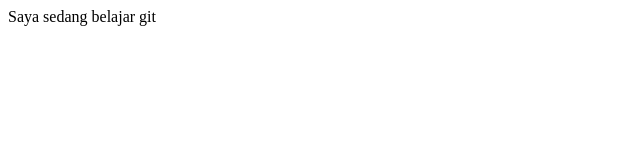
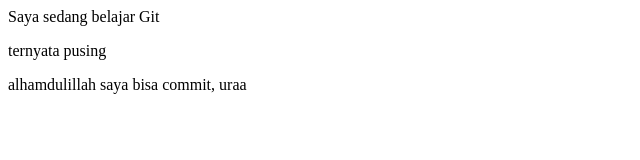
Before and after one commit to luluhsnl/latihan-git, a plain HTML site: page index.html in a window 1280 px wide. Shown: the whole page, without its empty margins (0-640 px from the left). Drawn offline with Linux system fonts and the light colour scheme.

Commit message:
satu perintah add dan commit

```diff
--- a/index.html
+++ b/index.html
@@ -5,7 +5,10 @@
     <title> Latihan Git</title>
 
 <body>
-    Saya sedang belajar git
+    Saya sedang belajar Git
+    <p> ternyata pusing </p>
+
+    <div>alhamdulillah saya bisa commit, uraa </div>
 </body>
 </head>
 
```
